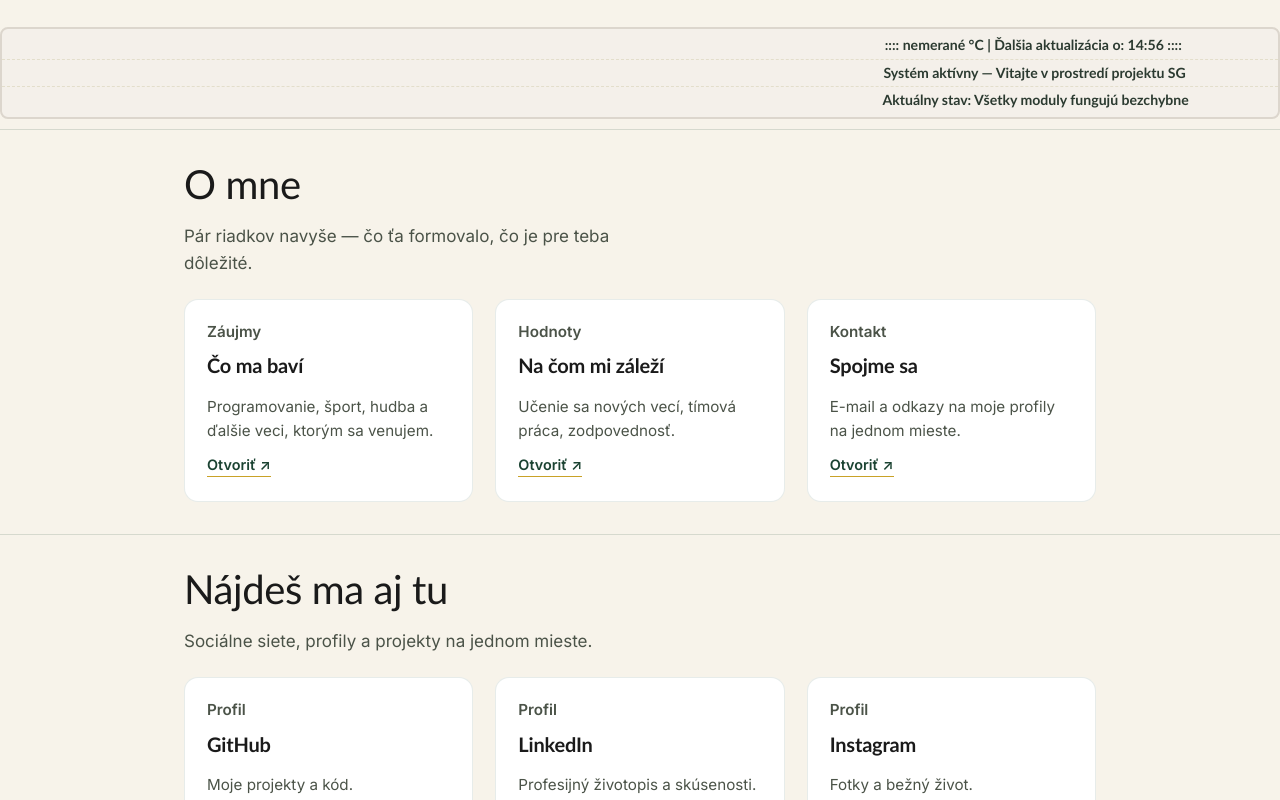
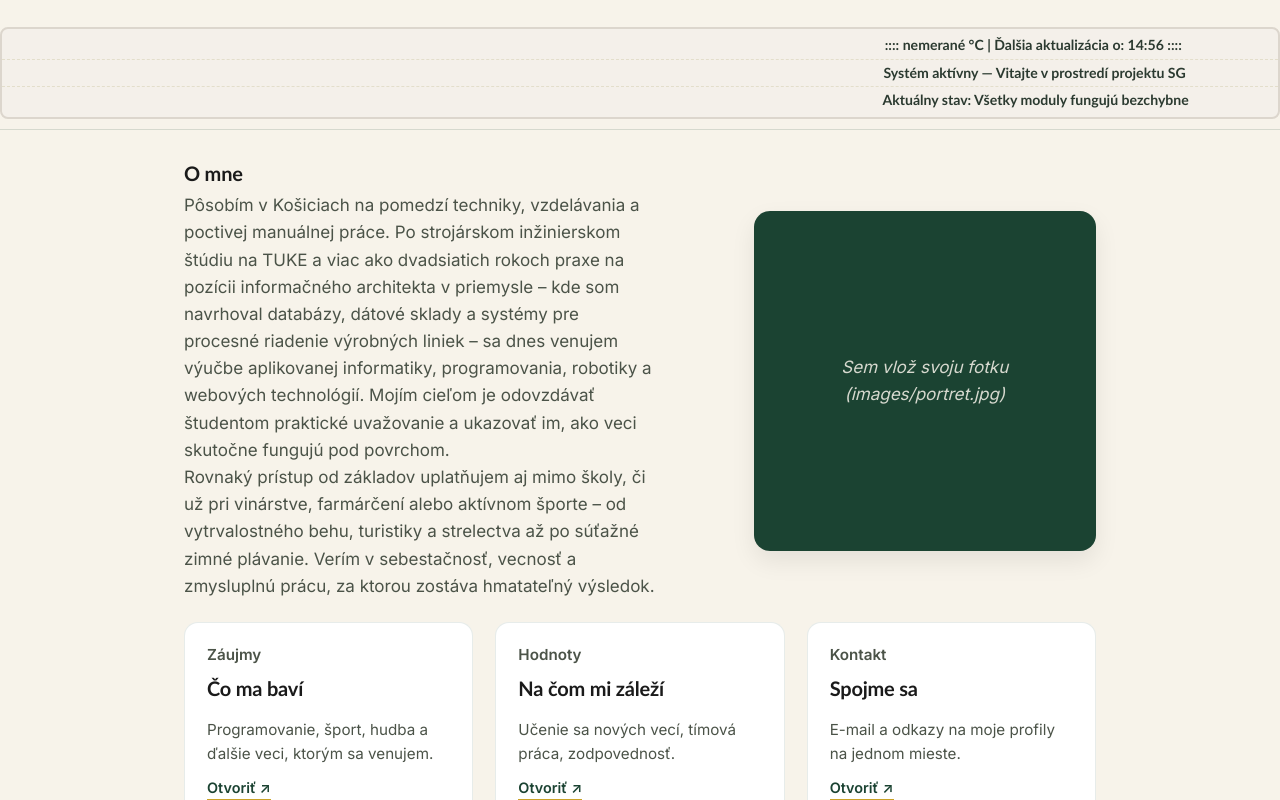
Before and after one commit to GabrielStromp/strompgabriel-web, a plain HTML site: page index.html in a window 1280 px wide. Shown: the part 572-1372 px from the top of the page. Drawn offline with Linux system fonts and the light colour scheme; no server answers.

Commit message:
Pridane dvojstpcove rozlozenie sekcie O mne a miesto na fotku

```diff
--- a/css/style.css
+++ b/css/style.css
@@ -757,3 +757,58 @@ a.card:hover {
         transform: translate(-100%, 0);
     }
 }
+
+
+/* ---------- Sekcia O mne - dvojstĺpcové rozloženie ---------- */
+
+.section-head.o-mne-grid {
+    display: flex;
+    align-items: center;
+    justify-content: space-between;
+    gap: 3.5rem;
+}
+
+.o-mne-text {
+    flex: 1.2;
+}
+
+.o-mne-obrazok-box {
+    flex: 0.8;
+    min-height: 340px;
+    background-color: var(--forest);
+    border-radius: 16px;
+    display: flex;
+    align-items: center;
+    justify-content: center;
+    overflow: hidden;
+    box-shadow: 0 10px 25px rgba(0, 0, 0, 0.08);
+}
+
+.o-mne-obrazok-box img {
+    width: 100%;
+    height: 100%;
+    object-fit: cover;
+    display: block;
+}
+
+.placeholder-text {
+    color: var(--paper);
+    font-style: italic;
+    text-align: center;
+    padding: 1.5rem;
+    opacity: 0.85;
+}
+
+
+/* Responzivita pre mobilné zariadenia */
+
+@media (max-width: 768px) {
+    .section-head.o-mne-grid {
+        flex-direction: column;
+        gap: 2rem;
+    }
+    .o-mne-obrazok-box {
+        width: 100%;
+        min-height: 260px;
+    }
+}
--- a/index.html
+++ b/index.html
@@ -67,16 +67,23 @@
 
     <hr class="rule">
 
-
-
-
-
     <section id="o-mne">
         <div class="wrap">
-            <div class="section-head">
-                <div>
-                    <h2>O mne</h2>
-                    <p>Pár riadkov navyše — čo ťa formovalo, čo je pre teba dôležité.</p>
+
+            <div class="section-head o-mne-grid">
+                <div class="o-mne-text">
+                    <h3>O mne</h3>
+                    <p>Pôsobím v Košiciach na pomedzí techniky, vzdelávania a poctivej manuálnej práce. Po strojárskom inžinierskom štúdiu na TUKE a viac ako dvadsiatich rokoch praxe na pozícii informačného architekta v priemysle – kde som navrhoval databázy,
+                        dátové sklady a systémy pre procesné riadenie výrobných liniek – sa dnes venujem výučbe aplikovanej informatiky, programovania, robotiky a webových technológií. Mojím cieľom je odovzdávať študentom praktické uvažovanie a ukazovať
+                        im, ako veci skutočne fungujú pod povrchom.</p>
+                    <p>Rovnaký prístup od základov uplatňujem aj mimo školy, či už pri vinárstve, farmárčení alebo aktívnom športe – od vytrvalostného behu, turistiky a strelectva až po súťažné zimné plávanie. Verím v sebestačnosť, vecnosť a zmysluplnú prácu,
+                        za ktorou zostáva hmatateľný výsledok.</p>
+                </div>
+                <div class="o-mne-obrazok-box">
+                    <!-- <img src="images/portret.jpg" alt="Ing. Gabriel Stromp"> -->
+                    <div class="placeholder-text">
+                        Sem vlož svoju fotku<br>(images/portret.jpg)
+                    </div>
                 </div>
             </div>
             <div class="card-grid">
```
